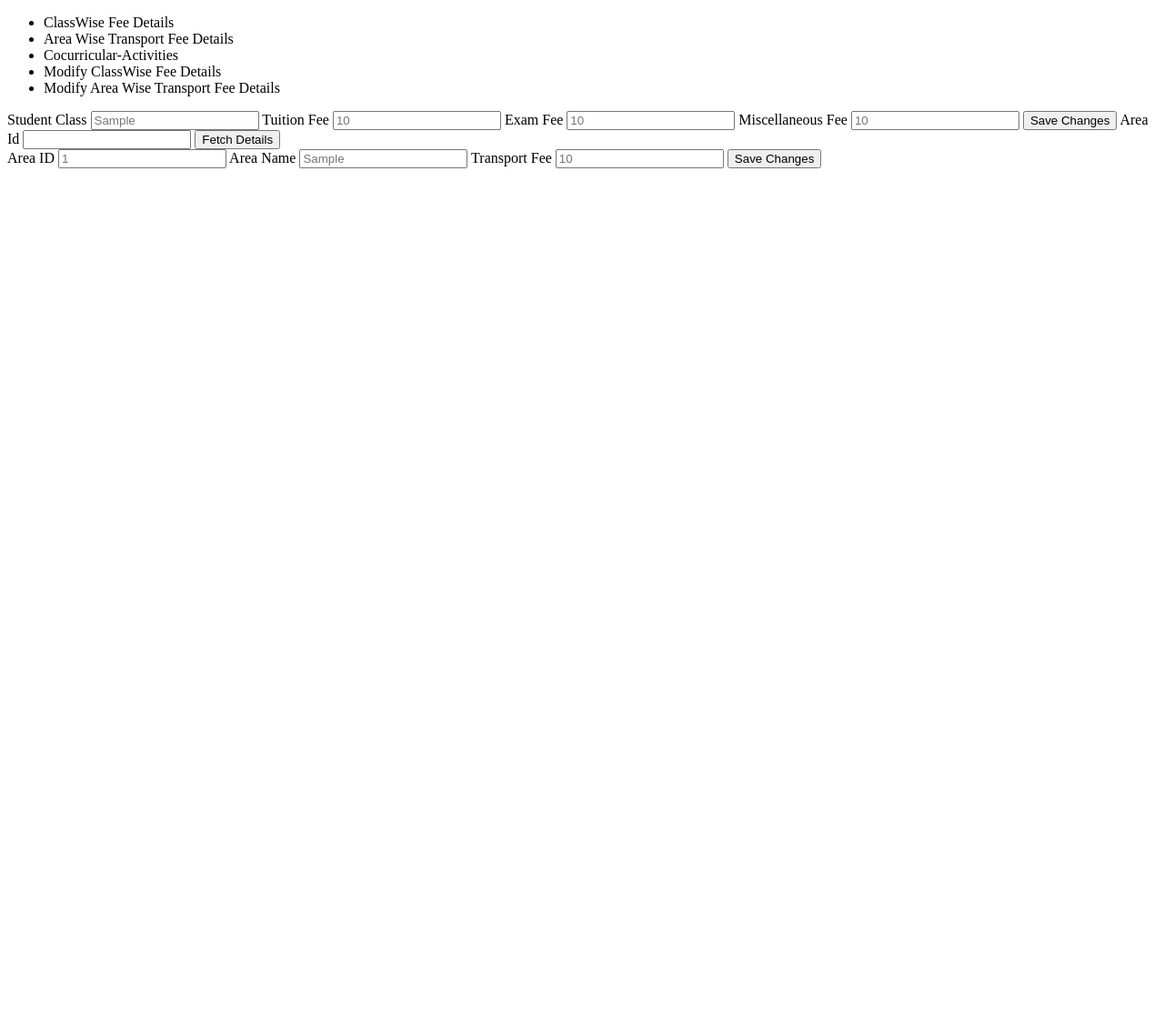
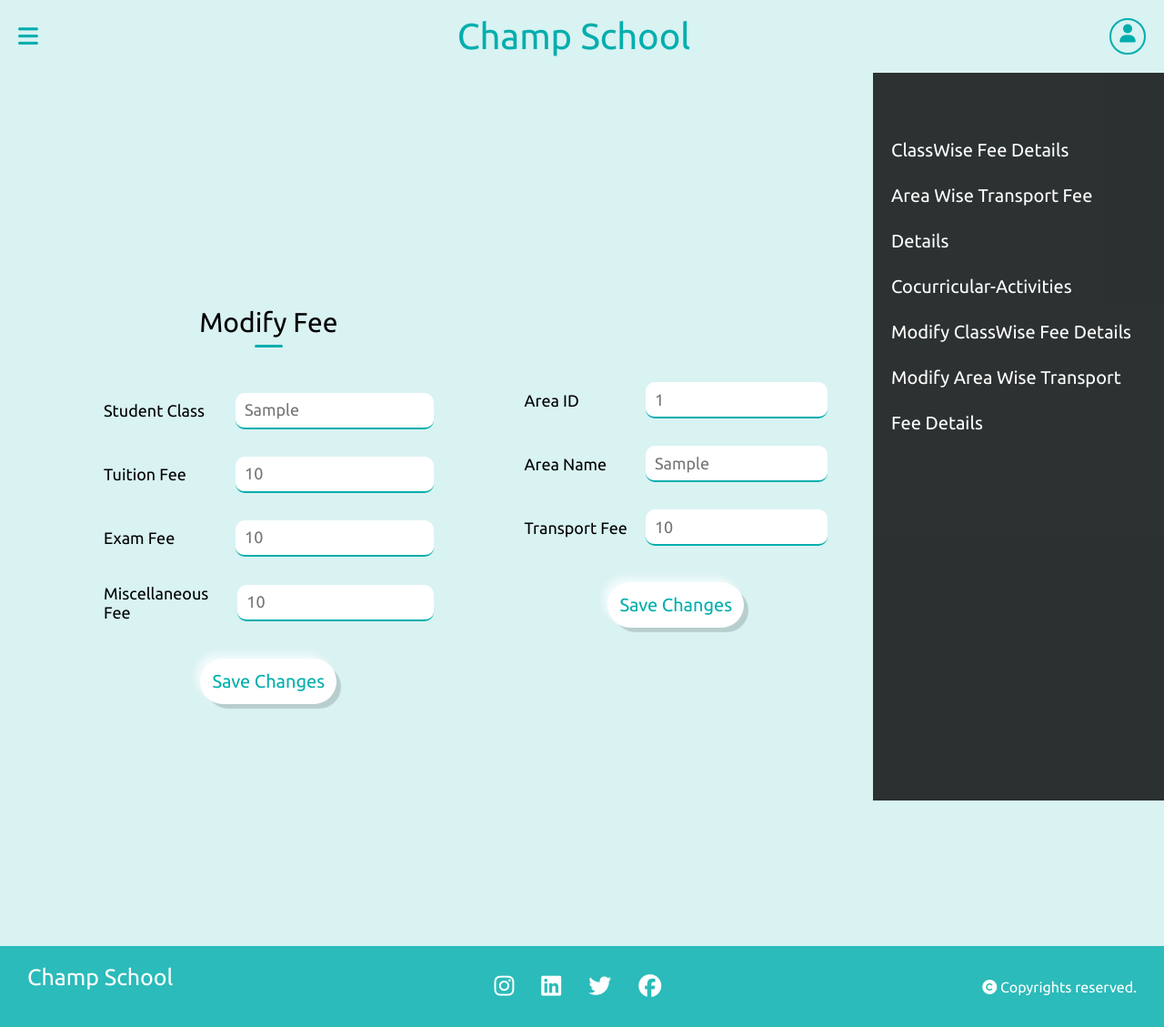
Before and after one commit to bgvshiva2004/School_Admin_System, a Django app: template school_management/templates/defaults.html in a window 1280 px wide. Shown: the whole page at 91% size. Before the commit the page ends 185 px from the top, so only its background shows below. Run offline with Django 3.2, Linux system fonts and the light colour scheme; the template is opened without the code that fills it: most values are stand-ins (such as "Sample title", 1, 10 or a date in 2020); one stand-in notice (Sample message) is shown; some libraries are stand-ins or nearby versions; some web fonts are replaced.

Commit message:
defaults and views

```diff
--- /dev/null
+++ b/school_management/static/defaults.js
@@ -0,0 +1,82 @@
+var side_bar = document.querySelector(".side-bar");
+        var ham = document.getElementById("menus");
+        var close = document.getElementById("close");
+
+        ham.addEventListener("click", ()=>{
+            side_bar.classList.toggle("show-side");
+        });
+
+        close.addEventListener("click", ()=>{
+          side_bar.classList.toggle("show-side");
+        });
+
+        var nav1 = document.querySelector(".navbar1");
+        var val;
+        window.onscroll = function(){
+            if(document.documentElement.scrollTop > 20){
+                nav1.classList.add("sticky");
+            }
+            else{
+                nav1.classList.remove("sticky");
+            }
+        }
+
+const classwiseFee = document.getElementById('classwise_fee');
+const classwiseFeeForm = document.getElementById('classwise_fee_form');
+const areawise = document.getElementById('areawise');
+const transport = document.getElementById('transport');
+const activities = document.getElementById('Activities');
+const activitiesForm = document.getElementById('activities');
+const modify_fee = document.getElementById('modify_fee');
+const modify_fee_form=document.getElementById('modify_fee_form');
+const modify_transport = document.getElementById('modify_transport');
+const modify_transport_form = document.getElementById('modify_transport_form');
+
+function hideAllForms() {
+    classwiseFeeForm.style.display = 'none';
+    transport.style.display = 'none';
+    activitiesForm.style.display = 'none';
+    modify_fee_form.style.display = 'none';
+    modify_transport_form.style.display = 'none';
+}
+
+classwiseFee.addEventListener('click', function () {
+    hideAllForms();
+    classwiseFeeForm.style.display = 'block';
+});
+
+areawise.addEventListener('click', function () {
+    hideAllForms();
+    transport.style.display = 'block';
+});
+
+activities.addEventListener('click', function () {
+    hideAllForms();
+    activitiesForm.style.display = 'block';
+});
+
+modify_fee.addEventListener('click',function(){
+    hideAllForms();
+    modify_fee_form.style.display = 'block';
+});
+
+modify_transport.addEventListener('click',function(){
+    modify_transport_form.style.display = 'block';
+})
+document.addEventListener("DOMContentLoaded", function () {
+    var loadingBar = document.getElementById("loading-bar");
+    var messageContainer = document.getElementById("message-container");
+
+    // Animate the loading bar
+    var width = 100;
+    var interval = setInterval(function () {
+        if (width <= 0) {
+            clearInterval(interval);
+            // Hide the message container
+            messageContainer.style.display = "none";
+        } else {
+            width -= 1;
+            loadingBar.style.left = width + "%";
+        }
+    }, 25); // Adjust the speed of the loading bar animation by changing the interval duration
+});
--- a/school_management/templates/defaults.html
+++ b/school_management/templates/defaults.html
@@ -1,8 +1,13 @@
+{% load static %}
 <!DOCTYPE html>
 <html lang="en">
 <head>
     <meta charset="UTF-8">
     <meta name="viewport" content="width=device-width, initial-scale=1.0">
+    <link rel="stylesheet" href="{% static "main.css" %}">
+    <link rel="stylesheet" href="{% static "form.css" %}">
+    <link rel="stylesheet" href="{% static "sidebar.css" %}">
+    <script src="https://kit.fontawesome.com/0ceeca1f1f.js" crossorigin="anonymous"></script>
     <title>Defaults</title>
     <style>
         #classwise_fee_form{
@@ -25,13 +30,13 @@
         }
         #message-container {
             position: relative;
-            background: #f4f4f4;
-            border: 1px solid #ccc;
-            border-radius: 5px;
-            padding: 10px;
-            margin: 10px;
+            background: rgba(0,174,173,0.5);
+            border-radius: 10px;
+            padding: 20px;
+            margin: 50px auto;
             overflow: hidden;
-            width: 50%;
+            width: 30%;
+            box-shadow: 0px 0px 10px rgb(0,174,173);
         }
 
         #loading-bar {
@@ -39,10 +44,9 @@
             bottom: 0;
             left: 100%;
             width: 100%;
-            height: 3px; /* Set the height of the loading bar */
-            background: #0074d9; /* Set the loading bar color */
+            height: 3px;
+            background: rgb(0,174,173);
             z-index: 1;
-            {% comment %} transition: left 5s ease-in; {% endcomment %}
         }
 
         #message-content {
@@ -51,15 +55,73 @@
 
         .message {
             padding: 10px;
-            border: 1px solid #ccc;
-            border-radius: 5px;
-            background: #fff;
+            border-radius: 10px;
+            background: rgba(0, 174, 173,0.6);
             margin-bottom: 10px;
+            box-shadow: 0px 0px 10px #fff;
+            color: #fff;
         }
 
+        .side ul{
+            padding: 20px;
+        }
+
+        form select{
+            height: 40px;
+            padding: 10px;
+            width: 60%;
+            border: 2px solid var(--secondary-color);
+            border-radius: 10px;
+            outline: none;
+            cursor: pointer;
+            color: var(--secondary-color);
+            font-size: 16px;
+        }
+
+        form select:hover{
+            background-color: var(--secondary-color);
+            color: #fff;
+        }
+
+        .main .single{
+            margin-top: 20px;
+        }
+        .modify_fee_fill , .modify_area{
+            display:flex;
+            justify-content:center;
+            align-items:center;
+            flex-direction:column;
+        }
     </style>
 </head>
 <body>
+    <div class="navbar1">
+        <div class="hamburger1" id="menus"><i class="fa-solid fa-bars"></i></div>
+        <div class="school_title">
+            <a href="{% url "index" %}"><h3 style="font-size: 40px;">Champ School</h3></a>
+        </div>
+        <div>
+          <a href="{% url "login" %}" class="login">
+            <div class="Login">
+              <i class="fa-solid fa-user"></i>
+            </div>
+        </a>
+      </div>
+      </div>
+
+      <div class="side-bar">
+        <div id="close"><i class="fa-solid fa-xmark"></i></div>
+        <ul>
+          <li><a href="{% url "index" %}">Home</a></li>
+          <li><a href="admission.html">Admission</a></li>
+          <li><a href="{% url "academics" %}">Academics</a></li>
+          <li><a href="{% url "life" %}">Student Life</a></li>
+          <li><a href="about.html">About Us</a></li>
+          <li><a href="{% url "login" %}">Login</a></li>
+        </ul>
+    </div>
+
+    <div class="side">
         <ul>
             <li id="classwise_fee">ClassWise Fee Details</li>
             <li id="areawise">Area Wise Transport Fee Details</li>
@@ -67,6 +129,7 @@
             <li id="modify_fee">Modify ClassWise Fee Details</li>
             <li id="modify_transport">Modify Area Wise Transport Fee Details</li>
         </ul>
+    </div>
 
     {% for msg in messages %}
     <div id="message-container">
@@ -79,8 +142,11 @@
     </div>
     {% endfor %}
 
+    <div class="main">
         <form action='/classwise_fee/' method="post" id="classwise_fee_form">
             {% csrf_token %}
+            <h4>Classwise Fee Form</h4>
+            <div class="single">
                 <label for="class" name="class">Class</label>
                 <select name="student_class">
                     <option value="" disabled selected>Select the Class</option>
@@ -100,39 +166,59 @@
                     <option value="XI">XI</option>
                     <option value="XII">XII</option>
                 </select>
-
+            </div>
+            <div class="single">
                 <label for="tuition_fee" class="models">Tuition Fee</label>
                 <input type="number" name="tuition_fee">
+            </div>
+            <div class="single">
                 <label for="exam_fee" class="models">Exam Fee</label>
                 <input type="number" name="exam_fee">
+            </div>
+            <div class="single">
                 <label for="miscellaneous_fee" class="models">Miscellaneous Fee</label>
                 <input type="number" name="miscellaneous_fee">
+            </div>
             <button type='submit'>Set</button>
         </form>
 
         <form action="/transport/" method="post" id="transport">
             {% csrf_token %}
+            <h4>Transport</h4>
+            <div class="single">
                 <label for="area_id" class="models">Area Id</label>
                 <input type="number" name="area_id">
+            </div>
+            <div class="single">
                 <label for="area_name" class="models">Area Name</label>
                 <input type="text" name="area_name">
+            </div>
+            <div class="single">
                 <label for="transport_fee" class="models">Transport Fee</label>
                 <input type="number" name="transport_fee">
+            </div>
             <button type="submit">Set</button>
         </form>
 
         <form action="/activities/" method="post" id="activities">
             {% csrf_token %}
+            <h4>Activities</h4>
+            <div class="single">
                 <label for="activity_id" class="models">Activity Id</label>
                 <input type="text" name="activity_id">
+            </div>
+            <div class="single">
                 <label for="activity" class="models">Activity</label>
                 <input type="text" name="activity_name">
+            </div>
             <button type='submit'>Set</button>
         </form>
 
         <form action='/modify_fee/' method='post' id='modify_fee_form'>
             {% csrf_token %}
             <input type='hidden' name='form_type' value='fetch'>
+            <h4>Modify Fee Form</h4>
+            <div class="single">
                 <label for="class" name="class">Class</label>
                 <select name="student_class">
                     <option value="" disabled selected>Select the Class</option>
@@ -152,113 +238,87 @@
                     <option value="XI">XI</option>
                     <option value="XII">XII</option>
                 </select>
+            </div>
             <button type='submit'>Fetch Details</button>
         </form>
 
         {% if fee_details %}
-    <form action='/modify_fee/' method='post'>
+        <form action='/modify_fee/' method='post' class="modify_fee_fill">
             {% csrf_token %}
             <input type='hidden' name='form_type' value='fill'>
+            <h4>Modify Fee</h4>
+            <div class="single">
                 <label for="student_class">Student Class</label>
                 <input type="text" name="student_class" placeholder={{ fee_details.student_class }}>
-
+            </div>
+            <div class="single">
                 <label for="tuition_fee">Tuition Fee</label>
                 <input type="text" name="tuition_fee" placeholder={{ fee_details.tuition_fee }}>
-
+            </div>
+            <div class="single">
                 <label for="exam_fee">Exam Fee</label>
                 <input type="text" name="exam_fee" placeholder={{ fee_details.exam_fee }}>
-
+            </div>
+            <div class="single">
                 <label for="miscellaneous_fee">Miscellaneous Fee</label>
                 <input type="text" name="miscellaneous_fee" placeholder={{ fee_details.miscellaneous_fee }}>
-
+            </div>
             <button type='submit'>Save Changes</button>
+        </form>
         {% endif %}
 
         <form action='/modify_transport/' method='post' id='modify_transport_form'>
             {% csrf_token %}
             <input type='hidden' name='form_type' value='fetch'>
+            <h4>Modify Transport Form</h4>
+            <div class="single">
                 <label for="area_id" class="models">Area Id</label>
                 <input type="number" name="area_id">
+            </div>
             <button type='submit'>Fetch Details</button>
         </form>
 
         {% if area_details %}
-    <form action='/modify_transport/' method ='post'>
+        <form action='/modify_transport/' method ='post' class="modify_area">
             {% csrf_token %}
             <input type='hidden' name='form_type' value='fill'>
+            <div class="single">
             <label for="area_id">Area ID</label>
             <input type="text" name="area_id" placeholder={{ area_details.area_id }}>
-
+            </div>
+            <div class="single">
             <label for="area_name">Area Name</label>
             <input type="text" name="area_name" placeholder={{ area_details.area_name }}>
-
+            </div>
+            <div class="single">
             <label for="transport_fee">Transport Fee</label>
             <input type="text" name="transport_fee" placeholder={{ area_details.transport_fee }}>
+            </div>
+            <button type='submit'>Save Changes</button>
+        </form>
+        {% endif %}
+    </div>
 
-        <button type='submit'>Save Changes</button>
-    {% endif %}
+    <footer>
+        <div class="footer">
+          <div class="info">
+            <h4>Champ School</h4>
+          </div>
+          <div class="social">
+            <ul>
+              <li><a href="#"><i class="fa-brands fa-instagram"></i></a></li>
+              <li><a href="#"><i class="fa-brands fa-linkedin"></i></a></li>
+              <li><a href="#"><i class="fa-brands fa-twitter"></i></a></li>
+              <li><a href="#"><i class="fa-brands fa-facebook"></i></a></li>
+            </ul>
+          </div>
+          <div class="rights">
+            <p><i class="fa-solid fa-copyright"></i> Copyrights reserved.</p>
+          </div>
+        </div>
 
-    <script>
-        const classwiseFee = document.getElementById('classwise_fee');
-        const classwiseFeeForm = document.getElementById('classwise_fee_form');
-        const areawise = document.getElementById('areawise');
-        const transport = document.getElementById('transport');
-        const activities = document.getElementById('Activities');
-        const activitiesForm = document.getElementById('activities');
-        const modify_fee = document.getElementById('modify_fee');
-        const modify_fee_form=document.getElementById('modify_fee_form');
-        const modify_transport = document.getElementById('modify_transport');
-        const modify_transport_form = document.getElementById('modify_transport_form');
+    </footer>
 
-        function hideAllForms() {
-            classwiseFeeForm.style.display = 'none';
-            transport.style.display = 'none';
-            activitiesForm.style.display = 'none';
-            modify_fee_form.style.display = 'none';
-            modify_transport_form.style.display = 'none';
-        }
-
-        classwiseFee.addEventListener('click', function () {
-            hideAllForms();
-            classwiseFeeForm.style.display = 'block';
-        });
-
-        areawise.addEventListener('click', function () {
-            hideAllForms();
-            transport.style.display = 'block';
-        });
-
-        activities.addEventListener('click', function () {
-            hideAllForms();
-            activitiesForm.style.display = 'block';
-        });
-
-        modify_fee.addEventListener('click',function(){
-            hideAllForms();
-            modify_fee_form.style.display = 'block';
-        });
-
-        modify_transport.addEventListener('click',function(){
-            modify_transport_form.style.display = 'block';
-        });
-
-        document.addEventListener("DOMContentLoaded", function () {
-            var loadingBar = document.getElementById("loading-bar");
-            var messageContainer = document.getElementById("message-container");
-
-            // Animate the loading bar
-            var width = 100;
-            var interval = setInterval(function () {
-                if (width <= 0) {
-                    clearInterval(interval);
-                    // Hide the message container
-                    messageContainer.style.display = "none";
-                } else {
-                    width -= 1;
-                    loadingBar.style.left = width + "%";
-                }
-            }, 25); // Adjust the speed of the loading bar animation by changing the interval duration
-        });
-    </script>
+    <script src="{% static "defaults.js" %}"></script>
 </body>
 </html>
--- a/school_management/templates/login.html
+++ b/school_management/templates/login.html
@@ -77,7 +77,7 @@
                 <h4>Login</h4>
                 <div>
                     <label for="name">Username</label>
-                    <input type="text" placeholder="Username" id="contactName" name='username'>
+                    <input type="text" placeholder="Username" id="contactName" name='username' style="padding:5px;border-radius:5px;">
                 </div>
                 <div>
                     <label for="password">Password</label>
@@ -87,7 +87,7 @@
                 <div class="select">
                     <label for="role">Role</label>
                     <select id="role" name="role">
-                        <option value="" disabled selected>Select the role</option>
+                        <option value="" disabled selected>Role</option>
                         <option value="admin" class="value">Admin</option>
                         <option value="employee" class="value">Employee</option>
                         <option value="student" class="value">Student</option>
--- a/school_management/templates/student_management.html
+++ b/school_management/templates/student_management.html
@@ -68,7 +68,6 @@
             height: 3px;
             background: rgb(0,174,173);
             z-index: 1;
-            {% comment %} transition: left 5s ease-in; {% endcomment %}
         }
 
         #message-content {
```
Also changed, not shown: school_management/static/view.js (added, +83 -0 lines), school_management/templates/employee_management.html (+13 -12 lines), school_management/templates/finance.html (+13 -11 lines), school_management/templates/view.html (+151 -120 lines). Lines whose indentation alone changed are shown as unchanged.
